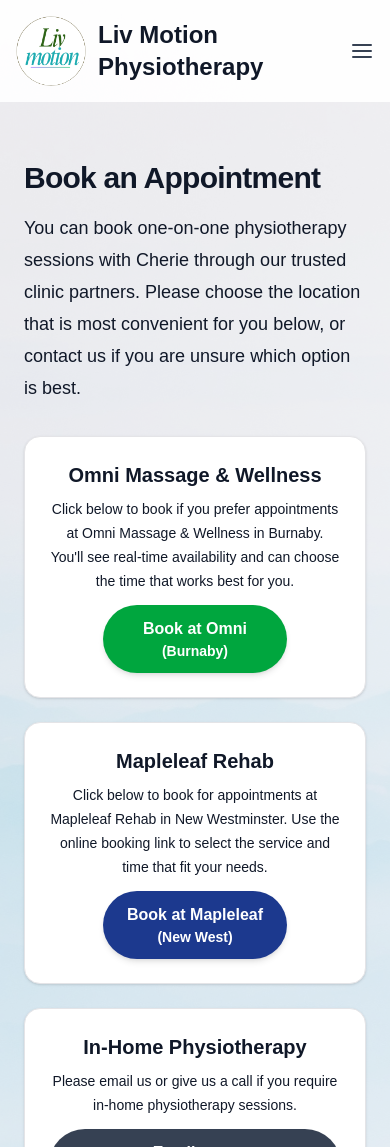
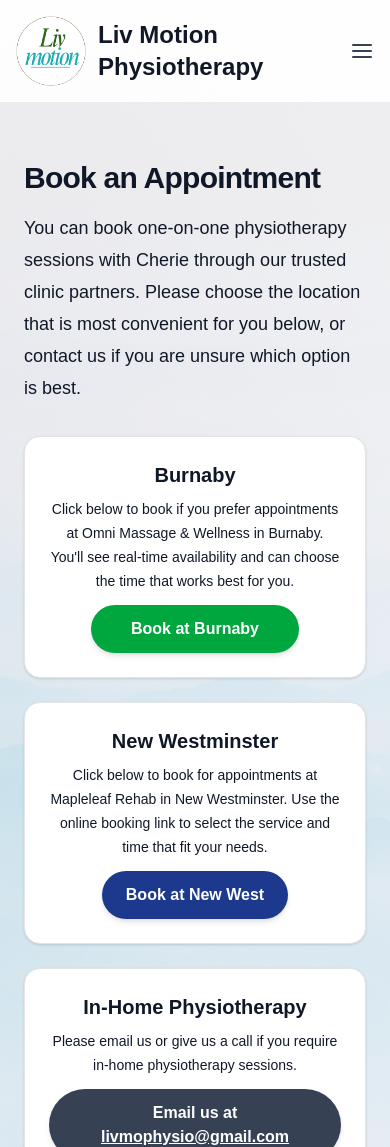
Before and after one commit to cher-kuo/cher-kuo.github.io, a Next.js app: page /book-appointment in a window 390 px wide. Shown: the top 1147 px of the page. Built offline with nearby package versions, Linux system fonts and the light colour scheme.

Commit message:
Update booking page labels and mobile hero layout

```diff
--- a/src/app/book-appointment/page.tsx
+++ b/src/app/book-appointment/page.tsx
@@ -10,7 +10,7 @@
   },
   openGraph: {
     title: "Book Your Physiotherapy Appointment - Liv Motion Physiotherapy",
-    description: "Book online with Cherie Kuo, PT, PhD at Omni Massage & Wellness or Mapleleaf Rehab. Easy scheduling for physiotherapy in Vancouver & Burnaby.",
+    description: "Book online with Cherie Kuo, PT, PhD at Burnaby or New Westminster. Easy scheduling for physiotherapy in Vancouver & Burnaby.",
     url: "https://www.cheriekuo.com/book-appointment",
     type: "website",
   },
@@ -43,7 +43,7 @@
         <section className="space-y-6">
           <article className="rounded-2xl border border-zinc-200 bg-white p-6 shadow-sm text-center">
             <h2 className="text-xl font-semibold text-gray-900 mb-2">
-              Omni Massage &amp; Wellness
+              Burnaby
             </h2>
             <p className="text-sm leading-6 text-gray-900 mb-3">
               Click below to book if you prefer appointments at Omni Massage &amp; Wellness in Burnaby. You&apos;ll see real-time
@@ -55,14 +55,13 @@
               rel="noopener noreferrer"
               className="inline-flex flex-col items-center justify-center rounded-full bg-green-600 px-10 py-3 text-base font-semibold text-white shadow-md transition-transform transition-colors hover:bg-green-700 hover:-translate-y-0.5 active:translate-y-0"
             >
-              <span className="text-center font-bold">Book at Omni</span>
-              <span className="text-center text-sm font-bold">(Burnaby)</span>
+              <span className="text-center font-bold">Book at Burnaby</span>
             </a>
           </article>
 
           <article className="rounded-2xl border border-zinc-200 bg-white p-6 shadow-sm text-center">
             <h2 className="text-xl font-semibold text-gray-900 mb-2">
-              Mapleleaf Rehab
+              New Westminster
             </h2>
             <p className="text-sm leading-6 text-gray-900 mb-3">
               Click below to book for appointments at Mapleleaf Rehab in New Westminster. Use the online booking link to select the
@@ -74,8 +73,7 @@
               rel="noopener noreferrer"
               className="inline-flex flex-col items-center justify-center rounded-full bg-blue-900 px-6 py-3 text-base font-semibold text-white shadow-md transition-transform transition-colors hover:bg-blue-800 hover:-translate-y-0.5 active:translate-y-0"
             >
-              <span className="text-center font-bold">Book at Mapleleaf</span>
-              <span className="text-center text-sm font-bold">(New West)</span>
+              <span className="text-center font-bold">Book at New West</span>
             </a>
           </article>
 
--- a/src/app/contact/page.tsx
+++ b/src/app/contact/page.tsx
@@ -98,8 +98,7 @@
                 rel="noopener noreferrer"
                 className="inline-flex flex-col items-center justify-center rounded-full bg-green-600 px-10 py-3 text-base font-semibold text-white shadow-md transition-transform transition-colors hover:bg-green-700 hover:-translate-y-0.5 active:translate-y-0"
               >
-                <span className="text-center font-bold">Book at Omni</span>
-                <span className="text-center text-sm font-bold">(Burnaby)</span>
+                <span className="text-center font-bold">Book at Burnaby</span>
               </a>
               <a
                 href="https://mapleleaf-rehab.janeapp.com/#/staff_member/12"
@@ -107,8 +106,7 @@
                 rel="noopener noreferrer"
                 className="inline-flex flex-col items-center justify-center rounded-full bg-blue-900 px-6 py-3 text-base font-semibold text-white shadow-md transition-transform transition-colors hover:bg-blue-800 hover:-translate-y-0.5 active:translate-y-0"
               >
-                <span className="text-center font-bold">Book at Mapleleaf</span>
-                <span className="text-center text-sm font-bold">(New West)</span>
+                <span className="text-center font-bold">Book at New West</span>
               </a>
             </div>
           </div>
--- a/src/app/page.tsx
+++ b/src/app/page.tsx
@@ -2,14 +2,14 @@
 import type { Metadata } from "next";
 
 export const metadata: Metadata = {
-  title: "Liv Motion Physiotherapy - Expert Physiotherapy in Vancouver & Burnaby",
-  description: "Expert physiotherapy services in Vancouver & Burnaby. Specializing in musculoskeletal injuries, pelvic floor physiotherapy, neurological rehab & pain management. Book with Cherie Kuo, PT, PhD today!",
-  keywords: ["physiotherapy Vancouver", "physiotherapist Burnaby", "Cherie Kuo physiotherapist", "pelvic floor physiotherapy", "musculoskeletal physiotherapy", "pain management Vancouver"],
+  title: "Liv Motion Physiotherapy - Expert Physiotherapy in Burnaby & New Westminster",
+  description: "Expert physiotherapy services in Burnaby & New Westminster. Specializing in musculoskeletal injuries, pelvic floor physiotherapy, neurological rehab & pain management. Book with Cherie Kuo, PT, PhD today!",
+  keywords: ["physiotherapy Vancouver", "physiotherapist Burnaby", "physiotherapist New Westminster", "Cherie Kuo physiotherapist", "pelvic floor physiotherapy", "musculoskeletal physiotherapy", "pain management"],
   alternates: {
     canonical: "/",
   },
   openGraph: {
-    title: "Liv Motion Physiotherapy - Expert Physiotherapy in Vancouver & Burnaby",
+    title: "Liv Motion Physiotherapy - Expert Physiotherapy in Burnaby & New Westminster",
     description: "Expert physiotherapy services with Cherie Kuo, PT, PhD. Book your appointment today!",
     url: "https://www.cheriekuo.com",
     type: "website",
@@ -19,8 +19,8 @@
 export default function Home() {
   return (
     <>
-      <div className="relative flex h-screen w-full items-center justify-center font-sans" style={{ backgroundColor: '#d1d5db' }}>
-        <div className="absolute inset-0 z-0 h-screen">
+      <div className="relative flex min-h-[100svh] w-full items-center justify-center font-sans" style={{ backgroundColor: '#d1d5db' }}>
+        <div className="absolute inset-0 z-0 min-h-[100svh]">
           <Image
             src="/images/hero-mountain-bg2.jpeg"
             alt="Mountain landscape background for Liv Motion Physiotherapy"
@@ -36,13 +36,13 @@
           <div className="absolute inset-0 bg-black/20" />
         </div>
 
-        <main className="relative z-10 flex h-screen w-full max-w-3xl flex-col items-center justify-center overflow-hidden px-16 pt-48 bg-transparent sm:items-start">
+        <main className="relative z-10 flex min-h-[100svh] w-full max-w-3xl flex-col items-center justify-center px-6 py-16 bg-transparent sm:items-start sm:px-16 sm:pt-48 sm:pb-16">
           <div className="flex flex-col items-center gap-6 text-center sm:items-start sm:text-left">
             <h1 className="max-w-xs text-3xl font-semibold leading-10 tracking-tight text-white">
               Expert physiotherapy services.
             </h1>
             <p className="max-w-md text-xl leading-8 text-zinc-100">
-              Looking for an expert physiotherapist to help your recovery? We specialize in musculoskeletal and sports injuries, women's pelvic floor physiotherapy, neurological rehab, and pain management. Cherie Kuo, Founder of Liv Motion Physiotherapy, practices at two convenient locations (Burnaby and New Westminster), and can deliver services at your home. Book with Cherie today!
+              Liv Motion Physiotherapy offers comprehensive assessment and tailored treatment to meet your rehab goals. We specialize in treating musculoskeletal injuries, women's pelvic floor dysfunction, neurological rehab, and pain management. Cherie Kuo, Founder of Liv Motion Physiotherapy, practices at two convenient locations (Burnaby and New Westminster), and can deliver services at your home. Book with Cherie today!
             </p>
           </div>
           <div className="mt-8 flex flex-col gap-4 text-base font-medium sm:flex-row">
```
